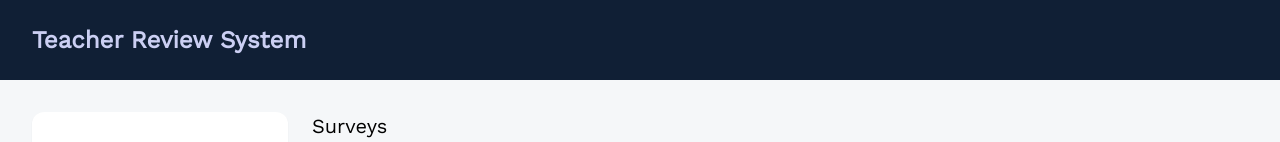
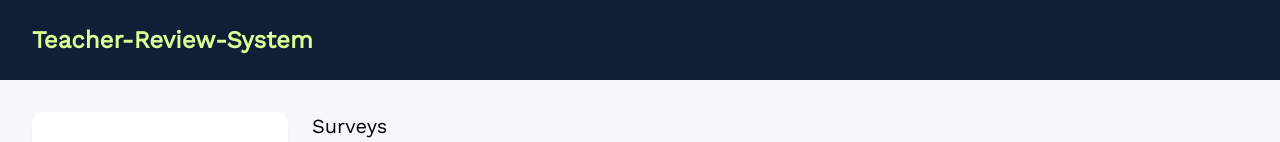
Before and after one commit to trishan9/Teacher-Evaluation-System, a React (Vite) app: page / in a window 1280 px wide. Shown: the top 142 px of the page. Built offline with nearby package versions, Linux system fonts and the light colour scheme; no server answers; the database is empty.

Commit message:
feat:changed the color of navbar

```diff
--- a/src/components/NavBar.jsx
+++ b/src/components/NavBar.jsx
@@ -1,7 +1,9 @@
 const NavBar = () => {
   return (
-    <nav className="flex items-center justify-between w-full px-4 py-6 lg:px-8 bg-accent_primary text-neutral_light">
-      <h1 className="text-xl font-semibold lg:text-2xl">Teacher Review System</h1>
+    <nav className="flex items-center justify-between w-full px-4 py-6 lg:px-8 bg-accent_primary text-accent_secondary">
+      <h1 className="text-xl font-semibold lg:text-2xl">
+        Teacher-Review-System
+      </h1>
     </nav>
   );
 };
```
Also changed, not shown: 1 other file (tests, documents, lock files or other folders).
